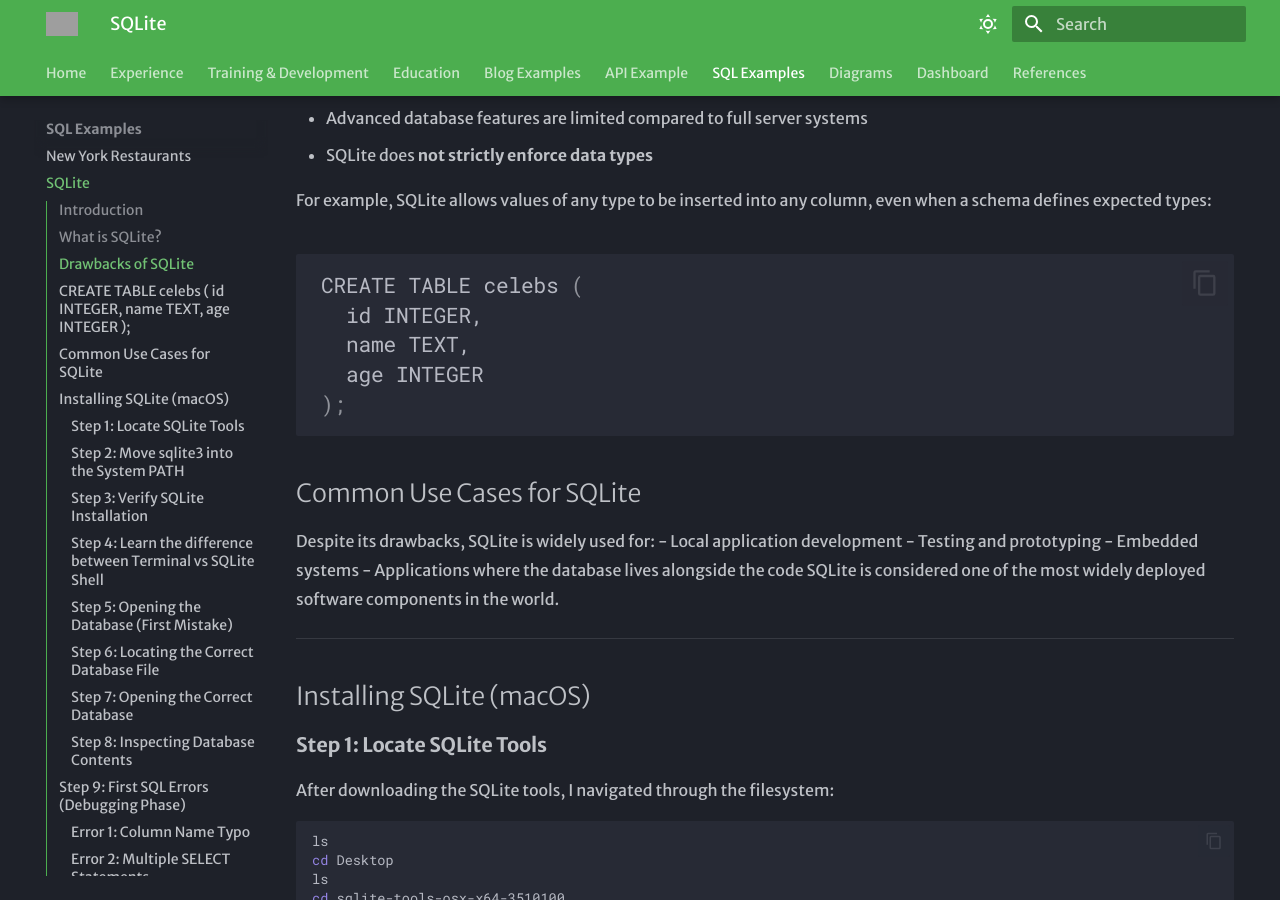
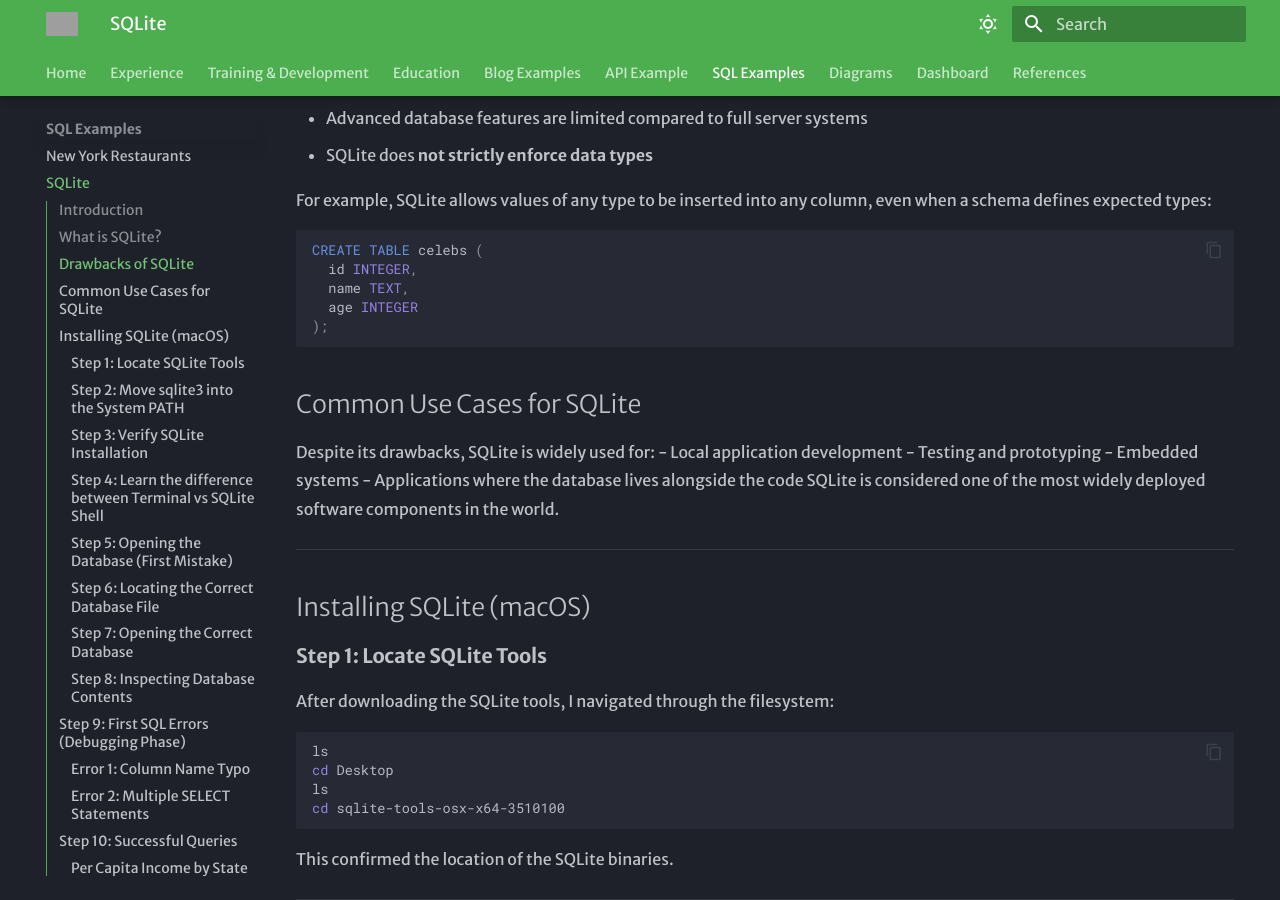
Before and after one commit to james-glass1999/MKDocs-James-Glass-PhD, an MkDocs documentation site: the page built from docs/sql-examples/sqlite.md, in a window 1280 px wide and 900 px high, scrolled down 905 px. Built offline with MkDocs 1.6.1 and Material for MkDocs 9.7.7, drawn with Linux system fonts in a browser that asks for light colours; grey boxes are pictures that could not be loaded.

````diff
--- a/docs/sql-examples/sqlite.md
+++ b/docs/sql-examples/sqlite.md
@@ -36,14 +36,13 @@
 
 For example, SQLite allows values of any type to be inserted into any column, even when a schema defines expected types:
 
-```bash
+```sql
 CREATE TABLE celebs (
   id INTEGER,
   name TEXT,
   age INTEGER
 );
 ```
----
 
 ## Common Use Cases for SQLite
 
````
